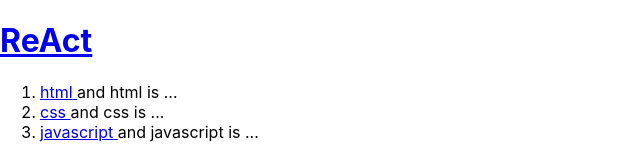
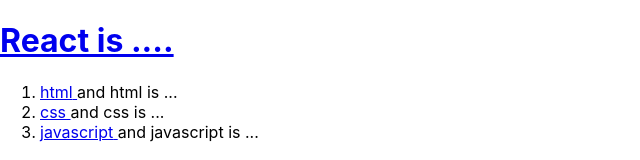
Before and after one commit to Mumumumm/firstapp, a React (Create React App) app: page / in a window 1280 px wide. Shown: the top 160 px of the page, without its empty margins (0-640 px from the left). Built offline with nearby package versions, Linux system fonts and the light colour scheme.

Commit message:
25-03-25 18:18

```diff
--- a/src/App.js
+++ b/src/App.js
@@ -121,7 +121,7 @@
       {/* Header 컴포넌트 호출  Header(); 괄호 안 데이터 없이 호출한것과 같음 */}
       {/* 태그에 속성을 넣듯이 하고, 이름과 값은 내맘대로 ???="???" 데이터를 넣어줄 수 있다 */}
       {/* 함수 넣기 onChangeMode 어떤이름이든 상관없다 */}
-      <Header title="ReAct" desc="React is ...." onChangeMode={()=>{
+      <Header title="ReAct" desc="React is ...." name="nice" onChangeMode={()=>{
         setMode("WELCOME");
       }}></Header>
 
--- a/src/Header.js
+++ b/src/Header.js
@@ -11,7 +11,7 @@
             e.preventDefault();
             // elart 기능 실행
             props.onChangeMode();
-            }}>{props.title}</a></h1>
+            }}>{props.desc}</a></h1>
 
             {/* <h1><a href="/">{props.desc}</a></h1>  */}
         </header>
```
